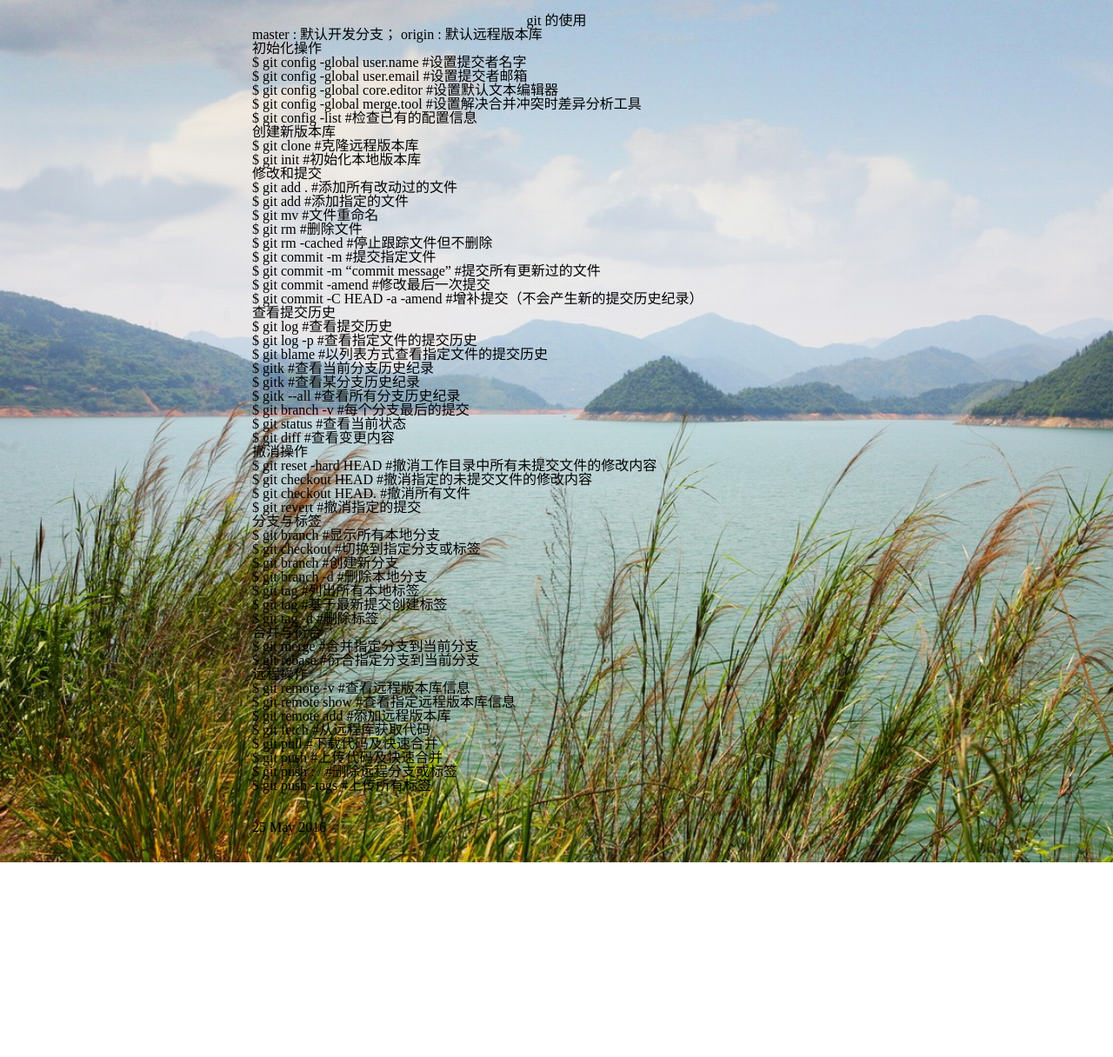
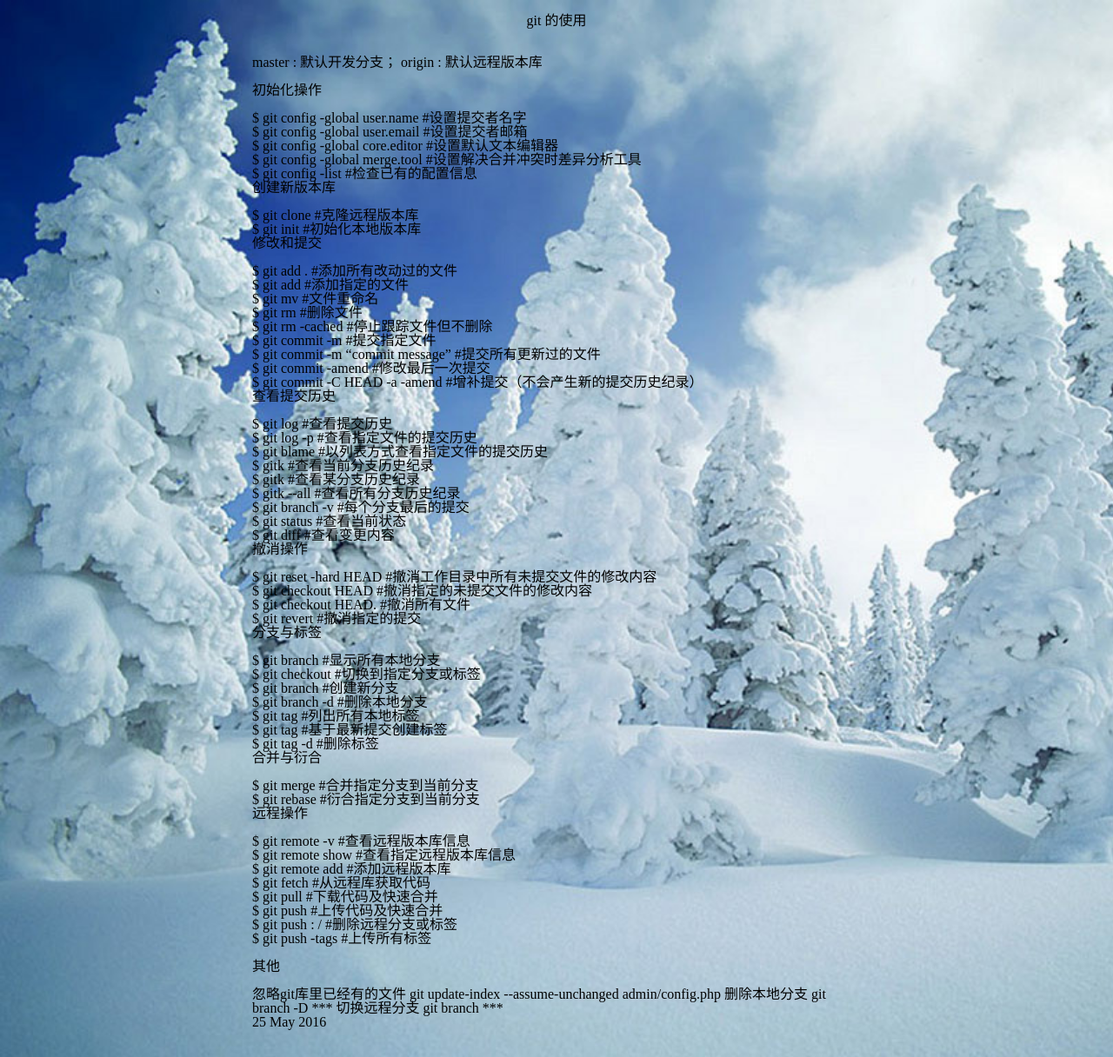
Before and after one commit to janeYoung/blog, a Jekyll site: the page built from _posts/2016-05-25-hello-world.html, in a window 1280 px wide. Shown: the whole page at 87% size. Built offline with Jekyll 4.4.1, drawn with Linux system fonts in a browser that asks for light colours; before the commit the page ends 992 px from its top, so only the background shows below that.

Commit message:
'js操作'

```diff
--- a/_posts/2016-05-25-hello-world.html
+++ b/_posts/2016-05-25-hello-world.html
@@ -4,22 +4,22 @@ title: git 的使用
 ---
         <meta charset="utf-8">
         <div class="contain">
-            <div class="title">{{ page.title }}</div>
+            <div class="title">{{ page.title }}</div><br><br>
             <div>
-                master : 默认开发分支； origin : 默认远程版本库<br>
+                master : 默认开发分支； origin : 默认远程版本库<br><br>
 
-                初始化操作<br>
+                初始化操作<br><br>
                 $ git config -global user.name <name>  #设置提交者名字<br>
                     $ git config -global user.email <email>  #设置提交者邮箱<br>
                         $ git config -global core.editor <editor>  #设置默认文本编辑器<br>
                             $ git config -global merge.tool <tool>  #设置解决合并冲突时差异分析工具<br>
                                 $ git config -list  #检查已有的配置信息<br>
 
-            创建新版本库<br>
+            创建新版本库<br><br>
                $ git clone <url>  #克隆远程版本库<br>
                 $ git init  #初始化本地版本库<br>
 
-              修改和提交<br>
+              修改和提交<br><br>
                        $ git add .  #添加所有改动过的文件<br>
                         $ git add <file>  #添加指定的文件<br>
                        $ git mv <old> <new> #文件重命名<br>
@@ -30,7 +30,7 @@ title: git 的使用
                        $ git commit -amend  #修改最后一次提交<br>
                        $ git commit -C HEAD -a -amend  #增补提交（不会产生新的提交历史纪录）<br>
 
-            查看提交历史<br>
+            查看提交历史<br><br>
                        $ git log  #查看提交历史<br>
                        $ git log -p <file>  #查看指定文件的提交历史<br>
                         $ git blame <file>  #以列表方式查看指定文件的提交历史<br>
@@ -41,13 +41,13 @@ title: git 的使用
                       $ git status  #查看当前状态<br>
                         $ git diff  #查看变更内容<br>
 
-             撤消操作<br>
+             撤消操作<br><br>
                       $ git reset -hard HEAD  #撤消工作目录中所有未提交文件的修改内容<br>
                       $ git checkout HEAD <file1> <file2>  #撤消指定的未提交文件的修改内容<br>
                        $ git checkout HEAD. #撤消所有文件<br>
                     $ git revert <commit>  #撤消指定的提交<br>
 
-                    分支与标签<br>
+                    分支与标签<br><br>
                              $ git branch  #显示所有本地分支<br>
                              $ git checkout <branch/tagname>  #切换到指定分支或标签<br>
                               $ git branch <new-branch>  #创建新分支<br>
@@ -56,12 +56,12 @@ title: git 的使用
                             $ git tag <tagname>  #基于最新提交创建标签<br>
                              $ git tag -d <tagname>  #删除标签<br>
 
-                      合并与衍合<br>
+                      合并与衍合<br><br>
                             $ git merge <branch>  #合并指定分支到当前分支<br>
                              $ git rebase <branch>  #衍合指定分支到当前分支<br>
 
-                        远程操作<br>
-                                        $ git remote -v  #查看远程版本库信息<br>
+                        远程操作<br>  <br>
+                                 $ git remote -v  #查看远程版本库信息<br>
                                     $ git remote show <remote>  #查看指定远程版本库信息<br>
                                   $ git remote add <remote> <url>  #添加远程版本库<br>
                                $ git fetch <remote>  #从远程库获取代码<br>
@@ -69,5 +69,10 @@ title: git 的使用
                              $ git push <remote> <branch>  #上传代码及快速合并<br>
                           $ git push <remote> : <branch>/<tagname>  #删除远程分支或标签<br>
                        $ git push -tags  #上传所有标签</div><br>
+
+                 其他<br><br>
+                      忽略git库里已经有的文件  git update-index --assume-unchanged admin/config.php
+                      删除本地分支   git branch -D  ***
+                      切换远程分支   git branch ***
             　　<p>{{ page.date | date_to_string }}</p><br>
         </div>
```
Also changed, not shown: _posts/2016-05-27-js.html (added, +15 -0 lines), img/big.jpg.
